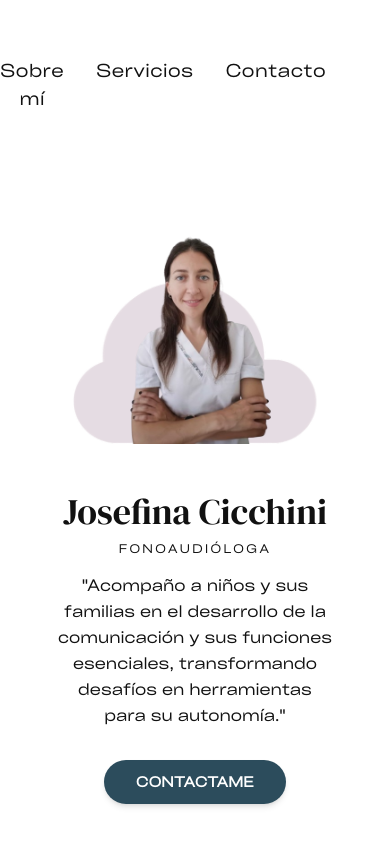
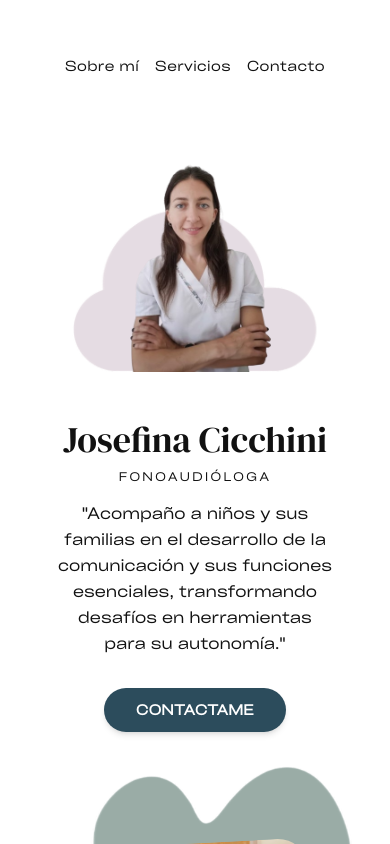
Before and after one commit to josefinacicchini/landing-josecicchinifono, a React (Vite) app: page / in a window 390 px wide. Shown: the top 844 px of the page. Built offline with nearby package versions, Linux system fonts and the light colour scheme.

Commit message:
Fix layout overlap mobile

```diff
--- a/src/components/Hero.jsx
+++ b/src/components/Hero.jsx
@@ -4,21 +4,19 @@ import blobHero from '../assets/blob-hero.png'
 
 export default function Hero() {
   return (
-    <section className="relative w-full h-[calc(100vh-92px)] min-h-[600px] flex items-center justify-center bg-white overflow-visible">
+    <section className="relative w-full h-auto md:h-[calc(100vh-92px)] min-h-[600px] flex items-center justify-center bg-white py-12 md:py-0 overflow-hidden md:overflow-visible">
 
       <div className="w-full max-w-7xl mx-auto px-6 flex flex-col md:flex-row items-center justify-center gap-12 md:gap-32">
 
         {/* COLUMNA FOTO */}
-        <div className="relative flex-1 flex justify-center items-end">
+        <div className="relative flex-1 flex justify-center items-end order-1 md:order-none">
 
-          {/* NUBE */}
           <img
             src={blobHero}
             alt=""
             className="absolute bottom-0 left-1/2 -translate-x-1/2 w-[130%] md:w-[600px] max-w-none z-0 opacity-90 pointer-events-none"
           />
 
-          {/*FOTO PERFIL */}
           <div className="relative z-10 w-48 h-56 md:w-80 md:h-96 overflow-visible rounded-[60px_60px_0_0] md:rounded-[100px_100px_0_0]">
             <img
               src={perfilImg}
@@ -30,7 +28,7 @@ export default function Hero() {
         </div>
 
         {/* COLUMNA TEXTO */}
-        <div className="relative z-10 flex-1 text-center md:text-left space-y-4 md:space-y-6">
+        <div className="relative z-10 flex-1 text-center md:text-left space-y-4 md:space-y-6 order-2 md:order-none pb-4 md:pb-0">
           <div>
             <h1 className="font-serif text-4xl md:text-7xl text-brand-dark mb-2 md:mb-4">
               Josefina Cicchini
--- a/src/components/Navbar.jsx
+++ b/src/components/Navbar.jsx
@@ -2,8 +2,8 @@
 
 export default function Navbar() {
   return (
-    <nav className="w-full py-6 px-8 flex justify-end items-center bg-white">
-      <ul className="flex gap-8 text-brand-dark font-sans text-lg tracking-wide font-medium">
+    <nav className="w-full py-6 px-4 md:px-8 flex justify-center md:justify-end items-center bg-white">
+      <ul className="flex gap-4 md:gap-8 text-brand-dark font-sans text-sm md:text-lg tracking-wide font-medium">
         <li>
           <a href="#sobre-mi" className="hover:text-brand-blue transition-colors">
             Sobre mí
```
